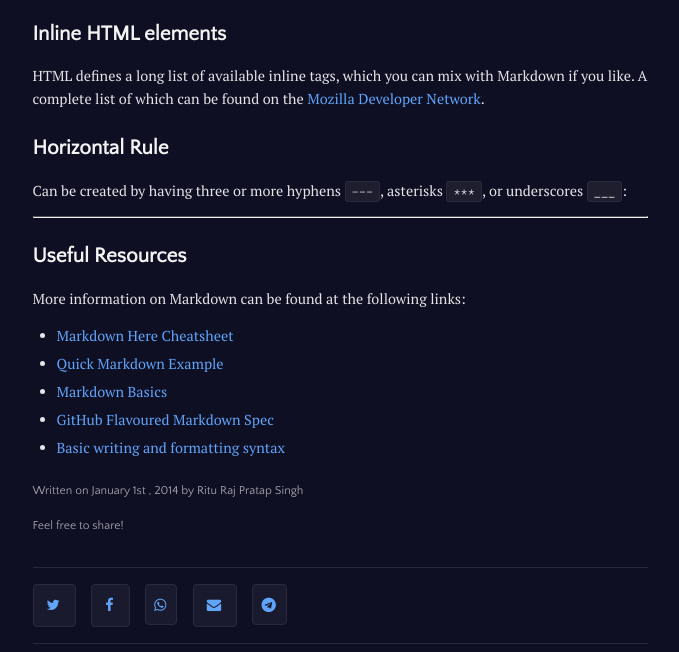
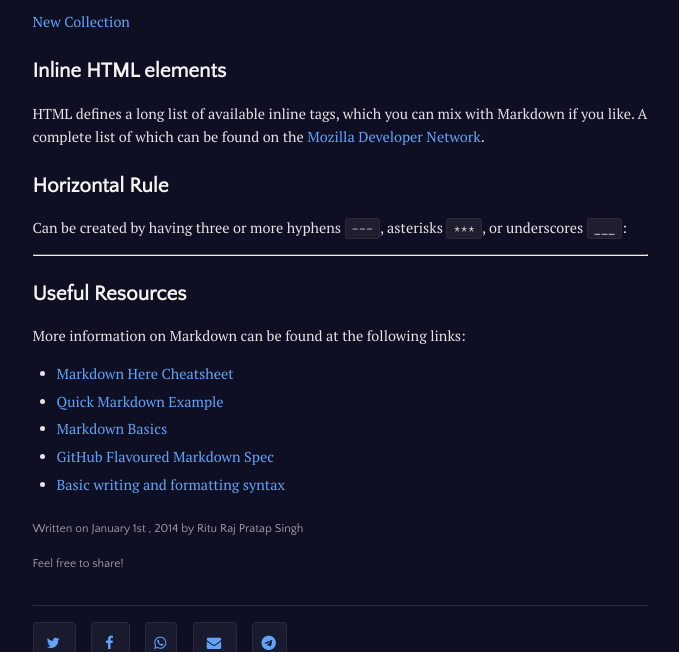
Before and after one commit to theriturajps/theriturajps.github.io, a Jekyll site: the page built from _posts/2014-01-01-text-formatting.md, in a window 1280 px wide and 900 px high, scrolled down 4373 px, cut to the strip 248-900 px from the top of the window. Shown: the whole strip, without its empty margins (300-979 px from the left). Built offline with Jekyll 4.4.1, drawn with Linux system fonts in a browser that asks for light colours; formulas are drawn with MathJax 3; comment, search, counter and statistics services are not loaded.

Commit message:
updated post

```diff
--- a/_posts/2014-01-01-text-formatting.md
+++ b/_posts/2014-01-01-text-formatting.md
@@ -151,10 +151,7 @@ Plenty of social media sites offer the option of embedding certain parts of thei
 </div>
 
 
-<blockquote class="twitter-tweet">
-  <a href="https://twitter.com/paululele/status/755079130027352064"></a>
-</blockquote>
-<script async src="https://platform.twitter.com/widgets.js" charset="utf-8"></script>
+<a class="twitter-tweet" data-partner="tweetdeck" href="https://twitter.com/paululele/status/755079130027352064">New Collection</a> <script async src="https://platform.twitter.com/widgets.js" charset="utf-8"></script>
 
 ## Inline HTML elements
 
```
